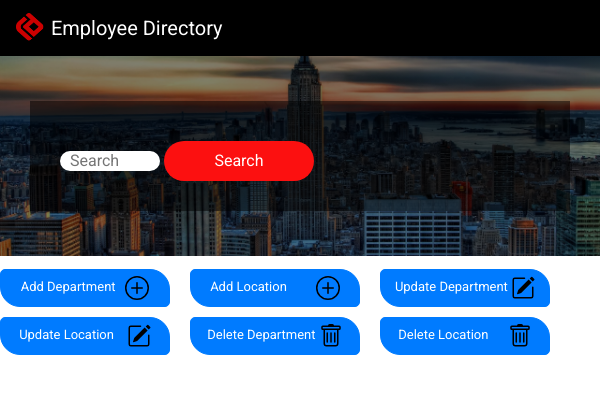
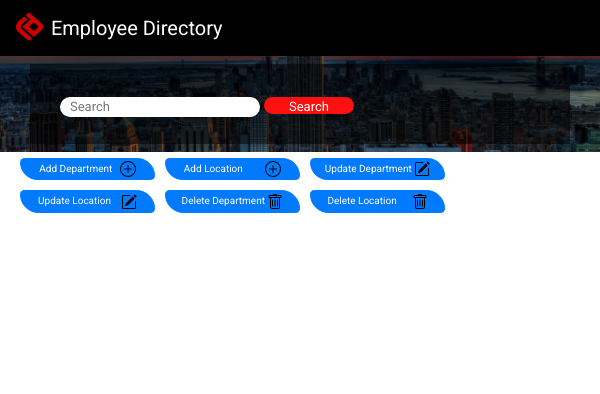
Before and after one commit to zarakhaliq/employeeDirectory, a PHP site: page /companydirectory/ in a window 600 px wide. Shown: the top 394 px of the page. Run offline with PHP 8.4, Linux system fonts and the light colour scheme; data that the repository does not hold is empty; some libraries are stand-ins or nearby versions.

Commit message:
Update style.css

```diff
--- a/Bootstrap/bootstrap-4.5.2-dist/css/style.css
+++ b/Bootstrap/bootstrap-4.5.2-dist/css/style.css
@@ -103,6 +103,7 @@ main{
 }
 
 .add{
+  padding:2px;
   margin:5px 10px;
   border-radius:5px 20px 5px;
   width:170;
@@ -113,6 +114,7 @@ main{
   cursor:pointer;
 }
 .del{
+  padding:2px;
   margin:5px 10px;
   border-radius:5px 20px 5px;
   width:170;
@@ -123,6 +125,7 @@ main{
   cursor:pointer;
 }
 .addLocation{
+  padding:2px;
   margin:5px 10px;
   border-radius:5px 20px 5px;
   width:170;
@@ -133,6 +136,7 @@ main{
   cursor:pointer;
 }
 .delLocation{
+  padding:2px;
   margin:5px 10px;
   border-radius:5px 20px 5px;
   width:170;
@@ -144,6 +148,7 @@ main{
   cursor:pointer;
 }
 .updateDepartment{
+  padding:2px;
   margin:5px 10px;
   border-radius:5px 20px 5px;
   width:170;
@@ -154,6 +159,7 @@ main{
   cursor:pointer;
 }
 .updateL{
+  padding:2px;
   margin:5px 10px;
   border-radius:5px 20px 5px;
   width:170;
@@ -223,94 +229,176 @@ a{
 @media only screen and (max-width: 600px) {
   .header {
   width:100vw;
-  height:25vh;
+  height:12vh;
+  }
+  .search-field{
+    height:20px !important;
+    font-size: small;
+    border:none;
+    outline:none;
+    width:200px;
   }
   .form-box{
     width:90vw;
+    height:10vh;
 
+    padding-bottom:45px !important;
   }
   #searchBtn{
-    height:40px;
+    margin-top:2px !important;
+    height:17px;
+    width:90px;
+    font-size: small;
+
     }
-  .search-field{
-      height:20px;
-      width:100px;
+    .add{
+      margin:5px 5px;
+      border-radius:5px 20px 5px;
+      width:135;
+      font-size: x-small;
+
+    }
+   .addIcon{
+    width:1rem !important;
+    height:1rem !important;
+   }
+   .deleteIcon{
+    width:1rem !important;
+    height:1rem !important;
+   }
+   .updateIcon{
+    width:1rem !important;
+    height:1rem !important;
+   }
+   #buttons{
+    margin-bottom: 10px;
+    padding:5px;
+    margin-left:20px;
+    margin-top:8px;
+  }
+    .del{
+      margin:5px 5px;
+      border-radius:5px 20px 5px;
+      width:135;
+      font-size: x-small;
+    }
+
+    .addLocation{
+      margin:5px 5px;
+      border-radius:5px 20px 5px;
+      width:135;
+      font-size: x-small;
+    }
+
+    .delLocation{
+      margin:5px 5px;
+      border-radius:5px 20px 5px;
+      width:135;
+      font-size: x-small;
+
+    }
+
+    .updateDepartment{
+      margin:5px 5px;
+      border-radius:5px 20px 5px;
+      width:135;
+      font-size: x-small;
+    }
+
+    .updateL{
+      margin:5px 5px;
+      border-radius:5px 20px 5px;
+      width:135;
+      font-size: x-small;
     }
 
 
 }
 @media only screen and (min-width: 767px){
   #buttons{
-    margin-bottom: 8px;
+    margin-bottom: 1px;
     padding:0px;
     margin-left:80px;
     margin-right:0px;
-    margin-top:8px;
+    margin-top:1px;
   }
 
 }
 @media only screen and (min-width: 1024px){
   #buttons{
-    margin-bottom: 8px;
+    margin-bottom:1px;
     padding:0px;
     margin-left:50px;
     margin-right:0px;
-    margin-top:8px;
+    margin-top:1px;
   }
 
 }
 @media only screen and (max-width: 767px) and (min-width:415px) {
 
+   .search-field{
+    height:20px !important;
+    font-size: small;
+    border:none;
+    outline:none;
+    width:200px;
+  }
   .form-box{
     width:90vw;
+    height:10vh;
 
+    padding-bottom:45px !important;
   }
   #searchBtn{
-  margin-top:10px;
-  }
+    margin-top:2px !important;
+    height:17px;
+    width:90px;
+    font-size: small;
 
-  .card{
-  width:16rem;
-  margin-left:40px;
-}
+    }
 .card-body{
 
   height:150;
 }
+.card{
+  width:16rem;
+  margin-left:4px;
+}
 #buttons{
-  margin-bottom: 8px;
+
   padding:0px;
-  margin-left:5px;
-  margin-right:0px;
-  margin-top:8px;
+  margin-left:30px !important;
+  margin-bottom:1px;
+  margin-top:1px;
+
 }
 
 
 }
 @media only screen and (max-width: 415px ) and (min-width:360px){
   .search-field{
-    height:30px !important;
-    font-size: medium;
+
+    height:20px !important;
+    font-size: small;
     border:none;
-    margin-top:5px;
     outline:none;
-    width:400px;
+    width:140px;
   }
   .form-box{
+
     width:90vw;
-    height:80px;
-    padding:20px !important;
+    height:10vh;
+    padding:25px !important;
+
   }
   #searchBtn{
-    margin-top:29px !important;
-    height:25px;
-    width:100px;
-    font-size: medium;
+    margin-top:2px !important;
+    height:20px;
+    width:90px;
+    font-size: small;
+
     }
-    .header {
-      width:100vw;
-      height:22vh;
-      }
+
 
 .card{
   width:16rem;
```
Also changed, not shown: other parts of Bootstrap/bootstrap-4.5.2-dist/css/style.css (+31 -29 lines).
